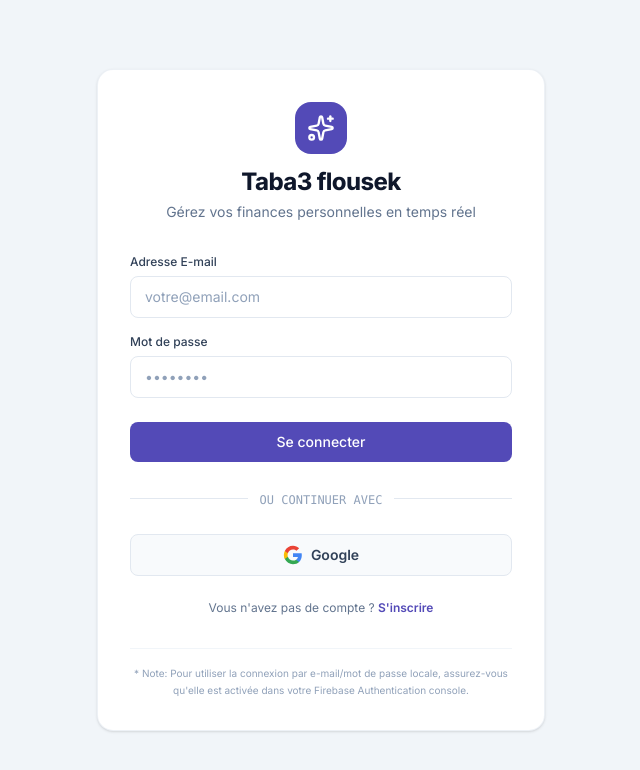
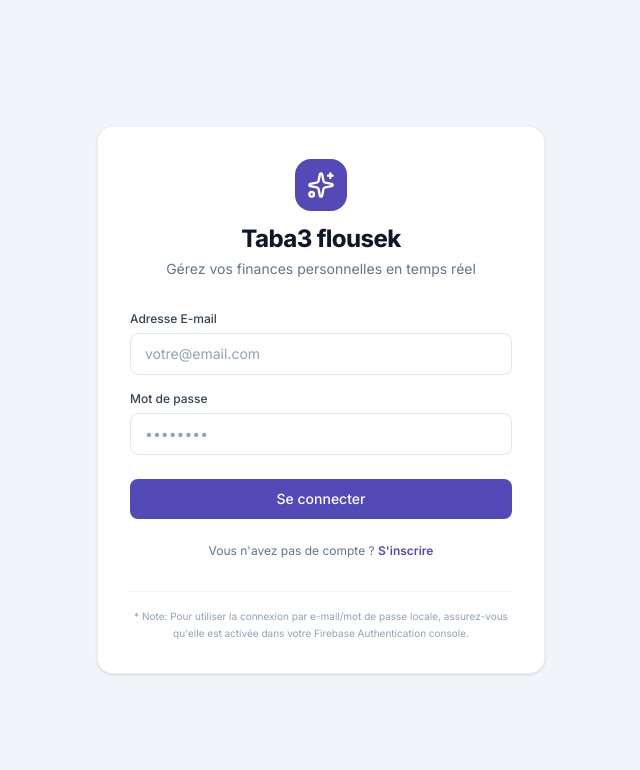
Before and after one commit to DHIF24/flowbudget, a React (Vite) app: page /login in a window 1280 px wide. Shown: the top 770 px of the page, without its empty margins (319-959 px from the left). Built offline with nearby package versions, Linux system fonts and the light colour scheme; no server answers; the database is empty.

Commit message:
Remove Google sign-in option from login page

```diff
--- a/src/pages/Login.jsx
+++ b/src/pages/Login.jsx
@@ -7,7 +7,7 @@
 import Input from '../components/ui/Input';
 
 export default function Login() {
-  const { login, loginWithGoogle } = useAuth();
+  const { login } = useAuth();
   const navigate = useNavigate();
 
   const [email, setEmail] = useState('');
@@ -43,20 +43,6 @@
     } catch (err) {
       console.error(err);
       toast.error('Échec de la connexion. Veuillez activer ou vérifier l\'adresse e-mail dans Firebase Auth Console.');
-    } finally {
-      setLoading(false);
-    }
-  };
-
-  const handleGoogleSignIn = async () => {
-    setLoading(true);
-    try {
-      await loginWithGoogle();
-      toast.success('Connexion réussie via Google !');
-      navigate('/dashboard');
-    } catch (err) {
-      console.error(err);
-      toast.error('Échec de connexion via Google Auth.');
     } finally {
       setLoading(false);
     }
@@ -112,43 +98,6 @@
           </Button>
         </form>
 
-        {/* Divider */}
-        <div className="relative my-6 text-center">
-          <div className="absolute inset-0 flex items-center">
-            <span className="w-full border-t border-slate-200 dark:border-zinc-800" />
-          </div>
-          <span className="relative bg-white dark:bg-zinc-900 px-3 text-xs text-slate-400 font-mono">
-            OU CONTINUER AVEC
-          </span>
-        </div>
-
-        {/* Google Authentication popup */}
-        <button
-          onClick={handleGoogleSignIn}
-          disabled={loading}
-          className="w-full flex items-center justify-center gap-2 px-4 py-2.5 rounded-lg border border-slate-200 dark:border-zinc-800 bg-slate-50 dark:bg-zinc-950 text-sm font-semibold text-slate-700 dark:text-zinc-300 hover:bg-slate-100 dark:hover:bg-zinc-800 transition focus:outline-none"
-        >
-          <svg className="h-5 w-5" viewBox="0 0 24 24">
-            <path
-              d="M22.56 12.25c0-.78-.07-1.53-.2-2.25H12v4.26h5.92c-.26 1.37-1.04 2.53-2.21 3.31v2.77h3.57c2.08-1.92 3.28-4.74 3.28-8.09z"
-              fill="#4285F4"
-            />
-            <path
-              d="M12 23c2.97 0 5.46-.98 7.28-2.66l-3.57-2.77c-.98.66-2.23 1.06-3.71 1.06-2.86 0-5.29-1.93-6.16-4.53H2.18v2.84C3.99 20.53 7.7 23 12 23z"
-              fill="#34A853"
-            />
-            <path
-              d="M5.84 14.09c-.22-.66-.35-1.36-.35-2.09s.13-1.43.35-2.09V7.06H2.18C1.43 8.55 1 10.22 1 12s.43 3.45 1.18 4.94l2.85-2.22.81-.63z"
-              fill="#FBBC05"
-            />
-            <path
-              d="M12 5.38c1.62 0 3.06.56 4.21 1.64l3.15-3.15C17.45 2.09 14.97 1 12 1 7.7 1 3.99 3.47 2.18 7.06l3.66 2.84c.87-2.6 3.3-4.52 6.16-4.52z"
-              fill="#EA4335"
-            />
-          </svg>
-          Google
-        </button>
-
         {/* Footer info text links */}
         <p className="text-center text-xs text-slate-500 mt-6 font-sans">
           Vous n'avez pas de compte ?{' '}
```
